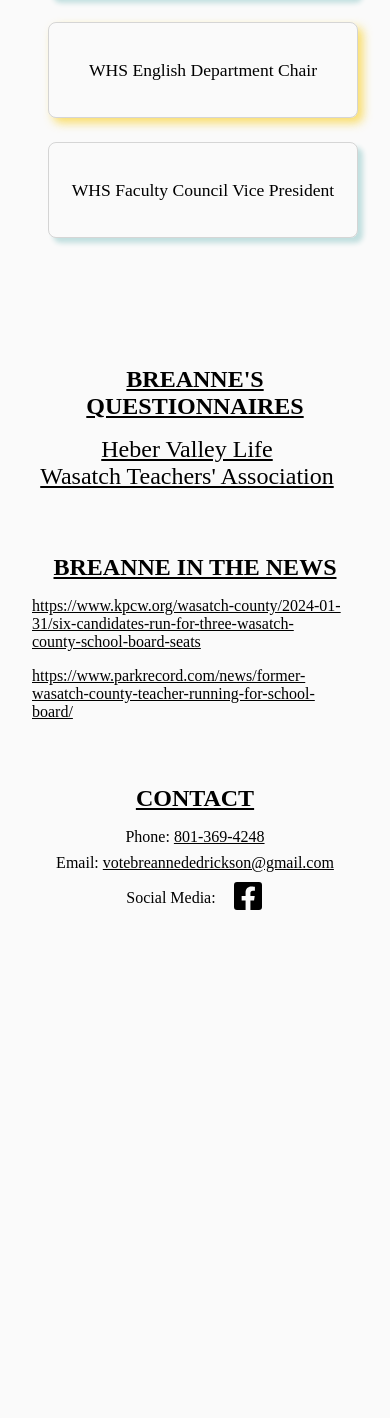
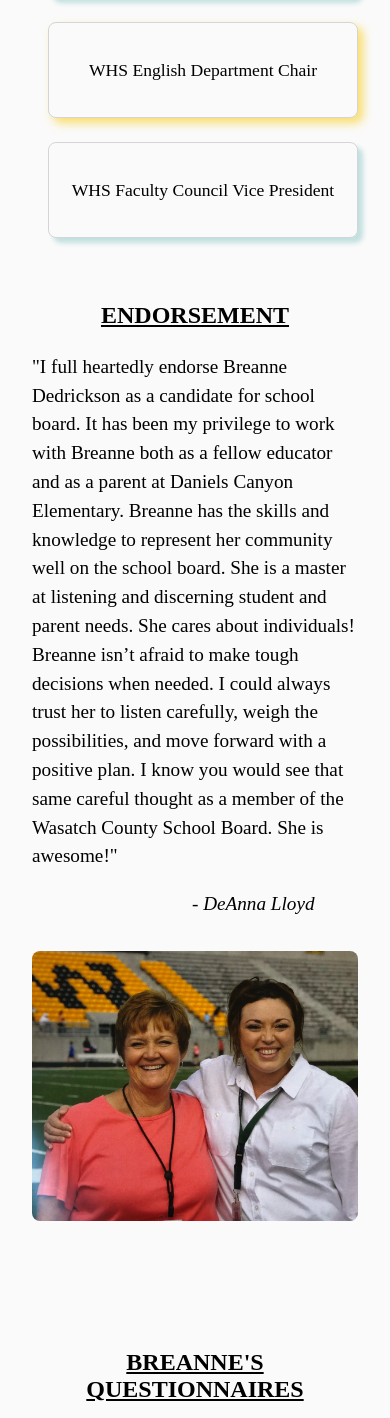
Before and after one commit to 12Kentos/Breanne, a Next.js app: page / in a window 390 px wide. Shown: the part 5024-6442 px from the top of the page. Before the commit the page ends 5972 px from the top, so only its background shows below. Built offline with nearby package versions, Linux system fonts and the light colour scheme.

Commit message:
Added Endorsement

```diff
--- a/app/page.js
+++ b/app/page.js
@@ -9,7 +9,8 @@ import { FaGraduationCap } from "react-icons/fa6";
 import { MdOutlineScience } from "react-icons/md";
 import { FaBook } from "react-icons/fa";
 import { BiWorld } from "react-icons/bi";
-import testing from "../public/images/Dedrickson-50.webp";
+import familyPic from "../public/images/Dedrickson-50.webp";
+import endorsedByPic from "../public/images/IMG_5735.webp";
 import { useEffect, useState } from "react";
 
 export default function Home() {
@@ -52,7 +53,7 @@ export default function Home() {
       <div className={styles.whoIsWrapper}>
         <div className={styles.familyPicWrapper}>
           <Image
-            src={testing}
+            src={familyPic}
             className={styles.familyPic}
             alt="Family Photo"
           />
@@ -278,6 +279,27 @@ export default function Home() {
         </div>
       </div>
 
+      {/* Endoresed By */}
+
+      <div className={styles.endorsedByWrapper}>
+        <h2 className={styles.endorsedByHeader}>Endorsement</h2>
+        <div className={styles.endorsedByContentWrapper}>
+          <p className={styles.endorsedText}>
+            "I full heartedly endorse Breanne Dedrickson as a candidate for
+            school board. It has been my privilege to work with Breanne both as
+            a fellow educator and as a parent at Daniels Canyon Elementary.
+            Breanne has the skills and knowledge to represent her community well
+            on the school board. She is a master at listening and discerning
+            student and parent needs. She cares about individuals! Breanne isn’t
+            afraid to make tough decisions when needed. I could always trust her
+            to listen carefully, weigh the possibilities, and move forward with
+            a positive plan. I know you would see that same careful thought as a
+            member of the Wasatch County School Board. She is awesome!"
+          </p>
+          <Image src={endorsedByPic} className={styles.endorsedPic} />
+        </div>
+      </div>
+
       <div className={styles.eduNews}>
         {/* <div className={`${styles.quoteWrapper} ${styles.lastImg}`}>
           <Image
--- a/app/page.module.scss
+++ b/app/page.module.scss
@@ -390,9 +390,57 @@
   text-align: center;
 }
 
+.endorsedByHeader {
+  margin-top: 2rem;
+}
+
+.endorsedByWrapper {
+  display: flex;
+  flex-direction: column;
+  gap: 1.5rem;
+  max-width: 80%;
+}
+
+.endorsedByContentWrapper {
+  display: flex;
+  gap: 2rem;
+  align-items: center;
+}
+
+.endorsedText {
+  line-height: 1.5;
+  font-size: 1.2rem;
+  position: relative;
+
+  &::after {
+    content: "- DeAnna Lloyd";
+    font-style: italic;
+    position: absolute;
+    bottom: -2.5rem;
+    left: 15rem;
+  }
+}
+
+.endorsedPic {
+  // width: 25%;
+  // height: 25%;
+  width: 16rem;
+  height: 13rem;
+  border-radius: 0.5rem;
+}
+
 @media (max-width: 100em) {
   .whoIsWrapper {
     width: 145%;
+  }
+
+  .endorsedByWrapper {
+    max-width: 100%;
+  }
+
+  .endorsedPic {
+    width: 18rem;
+    height: 15rem;
   }
 }
 
@@ -482,6 +530,16 @@
   .whyInfo {
     text-align: center;
   }
+
+  .endorsedByContentWrapper {
+    flex-direction: column;
+  }
+
+  .endorsedPic {
+    margin-top: 3rem;
+    width: 75%;
+    height: 75%;
+  }
 }
 
 .experienceLi {
@@ -509,7 +567,9 @@
     height: 60vw;
   }
 
-  .familyPic {
+  .endorsedPic {
+    width: 100%;
+    height: 100%;
   }
 }
 
@@ -533,6 +593,13 @@
       background-color: rgb(194, 223, 223);
     }
   }
+
+  .endorsedText {
+    &::after {
+      bottom: -3rem;
+      left: 10rem;
+    }
+  }
 }
 
 @media (max-width: 25em) {
```
Also changed, not shown: public/images/IMG_5735.webp (added).
